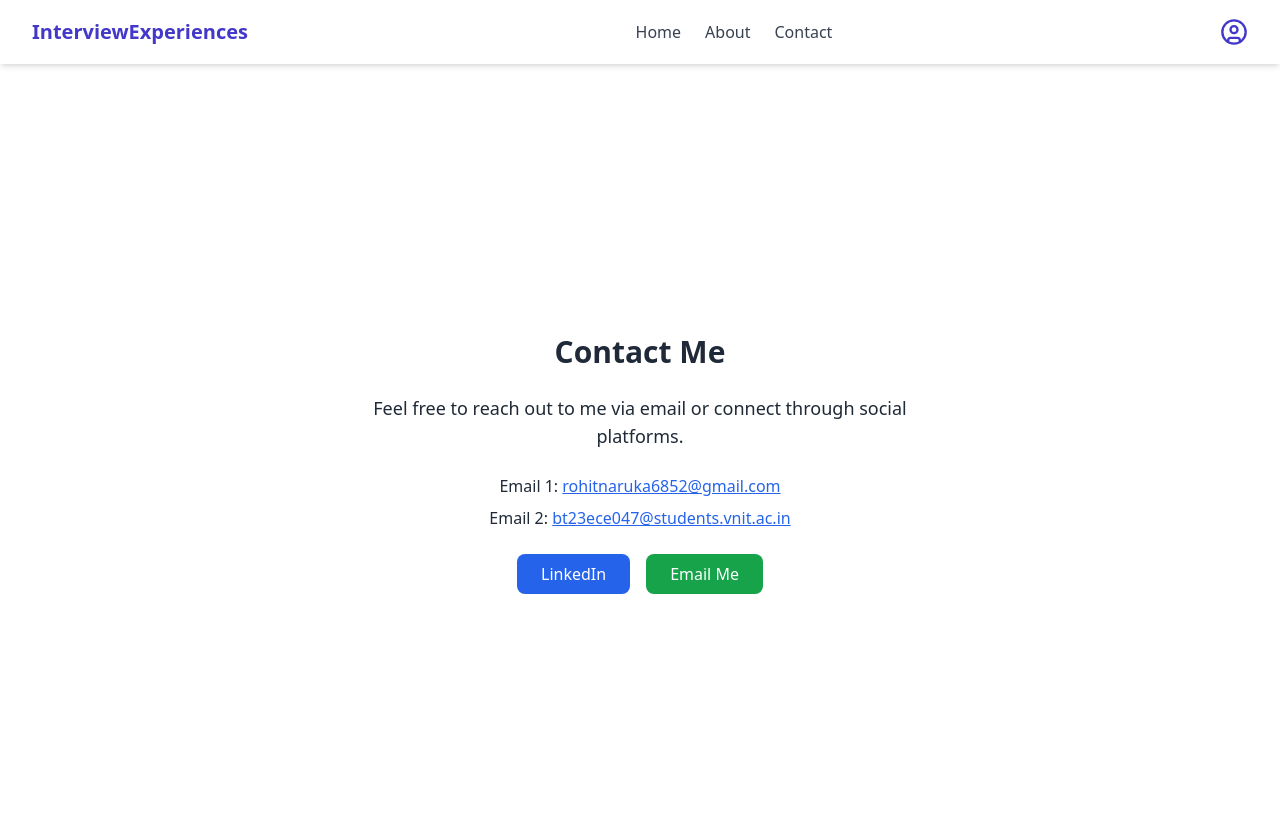
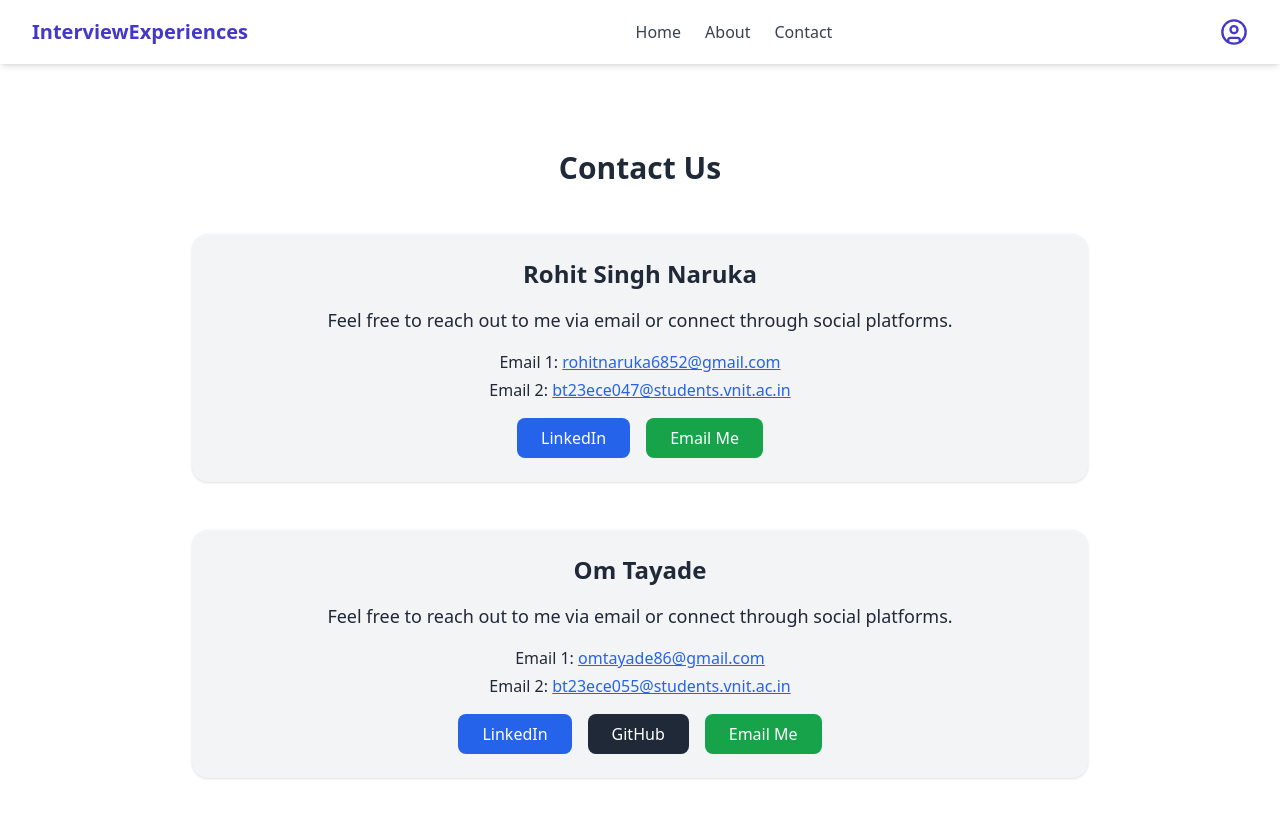
Before and after one commit to rohitsinghnaruka/interview-experience, a React (Vite) app in the folder client/: page /contact in a window 1280 px wide. Shown: the top 818 px of the page. Built offline with nearby package versions, Linux system fonts and the light colour scheme; sample sign-in values are in the browser's storage.

Commit message:
Update Contact.jsx added the both contributor

```diff
--- a/client/src/pages/Contact.jsx
+++ b/client/src/pages/Contact.jsx
@@ -1,21 +1,70 @@
+// import React from "react";
+
+// const Contact = () => {
+//   return (
+//     <div className="min-h-screen flex items-center justify-center bg-white text-gray-800 p-6">
+//       <div className="max-w-xl text-center space-y-6">
+//         <h1 className="text-3xl font-bold">Contact Me</h1>
+
+//         <p className="text-lg">
+//           Feel free to reach out to me via email or connect through social platforms.
+//         </p>
+
+//         <div className="space-y-2 text-base">
+//           <p>Email 1: <a href="mailto:rohitnaruka6852@gmail.com" className="text-blue-600 underline">rohitnaruka6852@gmail.com</a></p>
+//           <p>Email 2: <a href="mailto:bt23ece047@students.vnit.ac.in" className="text-blue-600 underline">bt23ece047@students.vnit.ac.in</a></p>
+//         </div>
+
+//         <div className="flex flex-col sm:flex-row justify-center gap-4 mt-4">
+//           <a
+//             href="https://www.linkedin.com/in/rohitsingh1206"
+//             target="_blank"
+//             rel="noopener noreferrer"
+//             className="bg-blue-600 text-white px-6 py-2 rounded-lg hover:bg-blue-700 transition"
+//           >
+//             LinkedIn
+//           </a>
+//           {/* <a
+//             href="https://github.com/rohitsinghnaruka"
+//             target="_blank"
+//             rel="noopener noreferrer"
+//             className="bg-gray-800 text-white px-6 py-2 rounded-lg hover:bg-gray-900 transition"
+//           >
+//             GitHub
+//           </a> */}
+//           <a
+//             href="mailto:rohitnaruka6852@gmail.com"
+//             className="bg-green-600 text-white px-6 py-2 rounded-lg hover:bg-green-700 transition"
+//           >
+//             Email Me
+//           </a>
+//         </div>
+//       </div>
+//     </div>
+//   );
+// };
+
+// export default Contact;
+
 import React from "react";
 
 const Contact = () => {
   return (
     <div className="min-h-screen flex items-center justify-center bg-white text-gray-800 p-6">
-      <div className="max-w-xl text-center space-y-6">
-        <h1 className="text-3xl font-bold">Contact Me</h1>
+      <div className="max-w-4xl w-full space-y-12">
+        <h1 className="text-3xl font-bold text-center">Contact Us</h1>
 
+        {/* Rohit's Contact Card */}
+        <div className="bg-gray-100 p-6 rounded-2xl shadow text-center space-y-4">
+          <h2 className="text-2xl font-semibold">Rohit Singh Naruka</h2>
           <p className="text-lg">
             Feel free to reach out to me via email or connect through social platforms.
           </p>
-
-        <div className="space-y-2 text-base">
+          <div className="space-y-1 text-base">
             <p>Email 1: <a href="mailto:rohitnaruka6852@gmail.com" className="text-blue-600 underline">rohitnaruka6852@gmail.com</a></p>
             <p>Email 2: <a href="mailto:bt23ece047@students.vnit.ac.in" className="text-blue-600 underline">bt23ece047@students.vnit.ac.in</a></p>
           </div>
-
-        <div className="flex flex-col sm:flex-row justify-center gap-4 mt-4">
+          <div className="flex flex-col sm:flex-row justify-center gap-4">
             <a
               href="https://www.linkedin.com/in/rohitsingh1206"
               target="_blank"
@@ -24,14 +73,6 @@ const Contact = () => {
             >
               LinkedIn
             </a>
-          {/* <a
-            href="https://github.com/rohitsinghnaruka"
-            target="_blank"
-            rel="noopener noreferrer"
-            className="bg-gray-800 text-white px-6 py-2 rounded-lg hover:bg-gray-900 transition"
-          >
-            GitHub
-          </a> */}
             <a
               href="mailto:rohitnaruka6852@gmail.com"
               className="bg-green-600 text-white px-6 py-2 rounded-lg hover:bg-green-700 transition"
@@ -40,6 +81,43 @@ const Contact = () => {
             </a>
           </div>
         </div>
+
+        {/* Om's Contact Card */}
+        <div className="bg-gray-100 p-6 rounded-2xl shadow text-center space-y-4">
+          <h2 className="text-2xl font-semibold">Om Tayade</h2>
+          <p className="text-lg">
+            Feel free to reach out to me via email or connect through social platforms.
+          </p>
+          <div className="space-y-1 text-base">
+            <p>Email 1: <a href="mailto:omtayade86@gmail.com" className="text-blue-600 underline">omtayade86@gmail.com</a></p>
+            <p>Email 2: <a href="mailto:bt23ece055@students.vnit.ac.in" className="text-blue-600 underline">bt23ece055@students.vnit.ac.in</a></p>
+          </div>
+          <div className="flex flex-col sm:flex-row justify-center gap-4">
+            <a
+              href="https://www.linkedin.com/in/omtayade/"
+              target="_blank"
+              rel="noopener noreferrer"
+              className="bg-blue-600 text-white px-6 py-2 rounded-lg hover:bg-blue-700 transition"
+            >
+              LinkedIn
+            </a>
+            <a
+              href="https://github.com/om-tayade-1920"
+              target="_blank"
+              rel="noopener noreferrer"
+              className="bg-gray-800 text-white px-6 py-2 rounded-lg hover:bg-gray-900 transition"
+            >
+              GitHub
+            </a>
+            <a
+              href="mailto:omtayade86@gmail.com"
+              className="bg-green-600 text-white px-6 py-2 rounded-lg hover:bg-green-700 transition"
+            >
+              Email Me
+            </a>
+          </div>
+        </div>
+      </div>
     </div>
   );
 };
```
Lines whose indentation alone changed are shown as unchanged.
